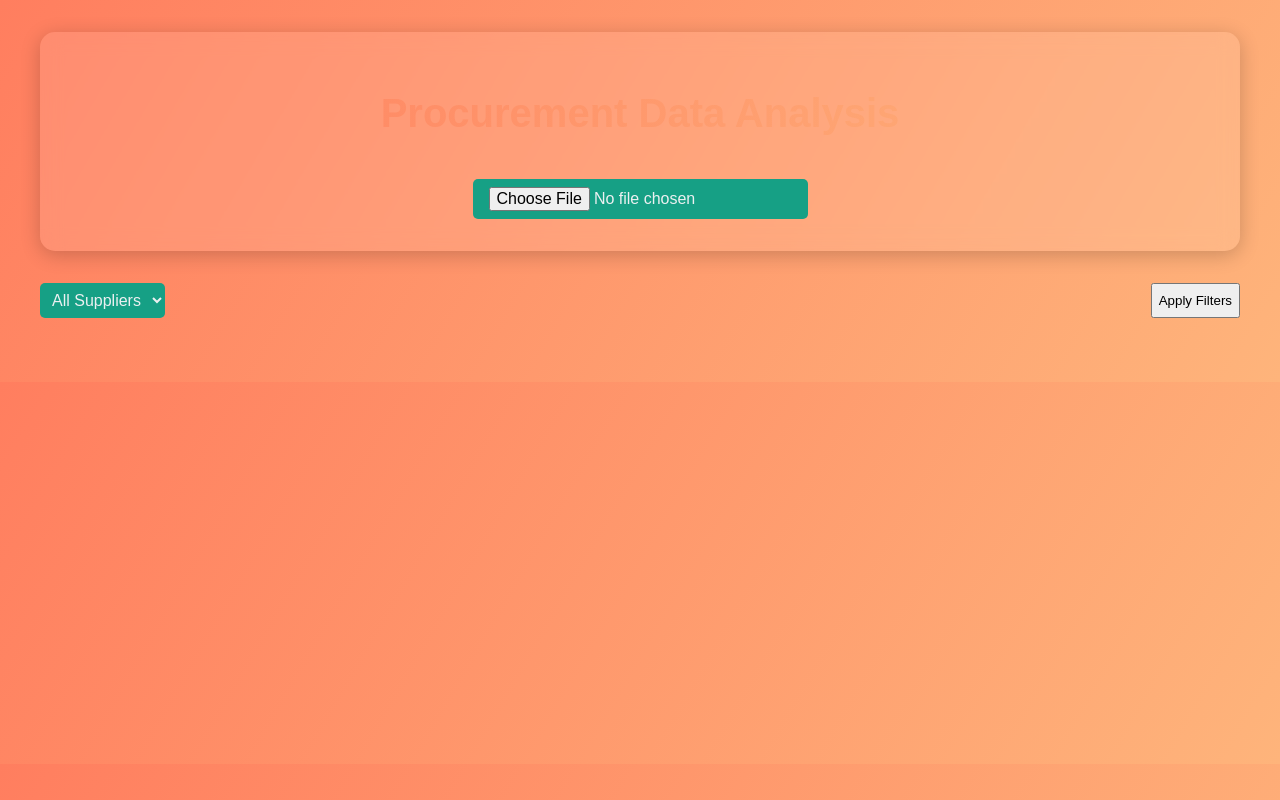
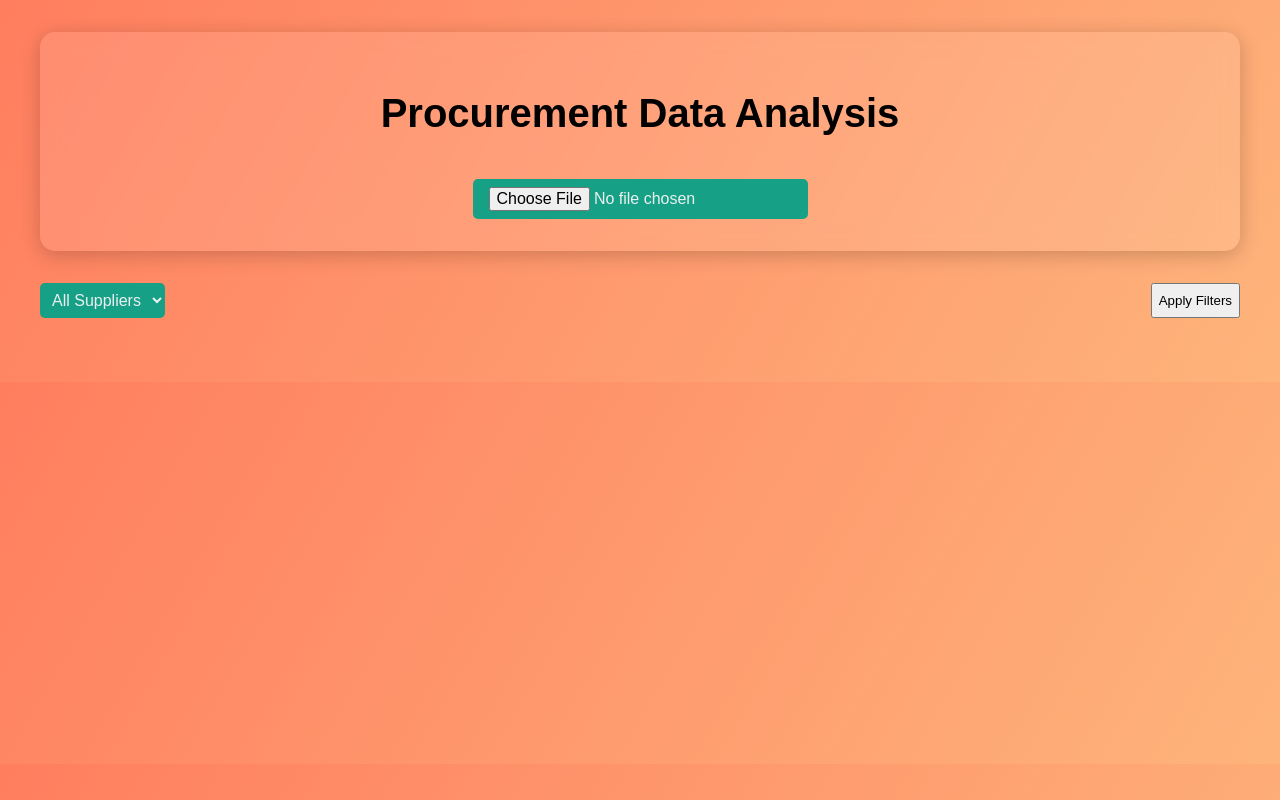
Before and after one commit to Shaha108/ibm-leadtimeAnalys, a plain HTML site: page index.html in a window 1280 px wide. Drawn offline with nearby package versions, Linux system fonts and the light colour scheme.

Commit message:
Update index.html

```diff
--- a/index.html
+++ b/index.html
@@ -27,7 +27,7 @@
         }
         .upload-section h1 {
             font-size: 2.5rem;
-            background: linear-gradient(90deg, #ff7e5f, #feb47b);
+            background:black;
             -webkit-background-clip: text;
             -webkit-text-fill-color: transparent;
         }
```
